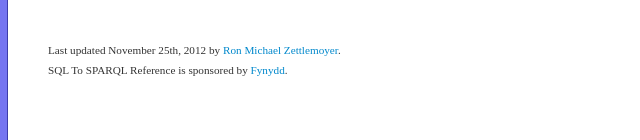
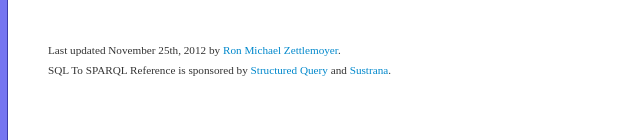
Before and after one commit to ronmichael/sqltosparql, a plain HTML site: page index.html in a window 1280 px wide. Shown: the part 1892-2032 px from the top of the page, 33-673 px from the left. Drawn offline with nearby package versions, Linux system fonts and the light colour scheme; a script that the page names is missing.

Commit message:
Update index.html

```diff
--- a/index.html
+++ b/index.html
@@ -376,7 +376,7 @@
             <div class=footer>
                 Last updated November 25th, 2012 by <a href="http://zettlemoyer.com">Ron Michael Zettlemoyer</a>.
                 <br>
-                SQL To SPARQL Reference is sponsored by <a href="http://fynydd.com">Fynydd</a>.
+                SQL To SPARQL Reference is sponsored by <a href="http://structuredquery.com">Structured Query</a> and <a href="http://sustrana.com">Sustrana</a>.
             </div>
 
 
```
